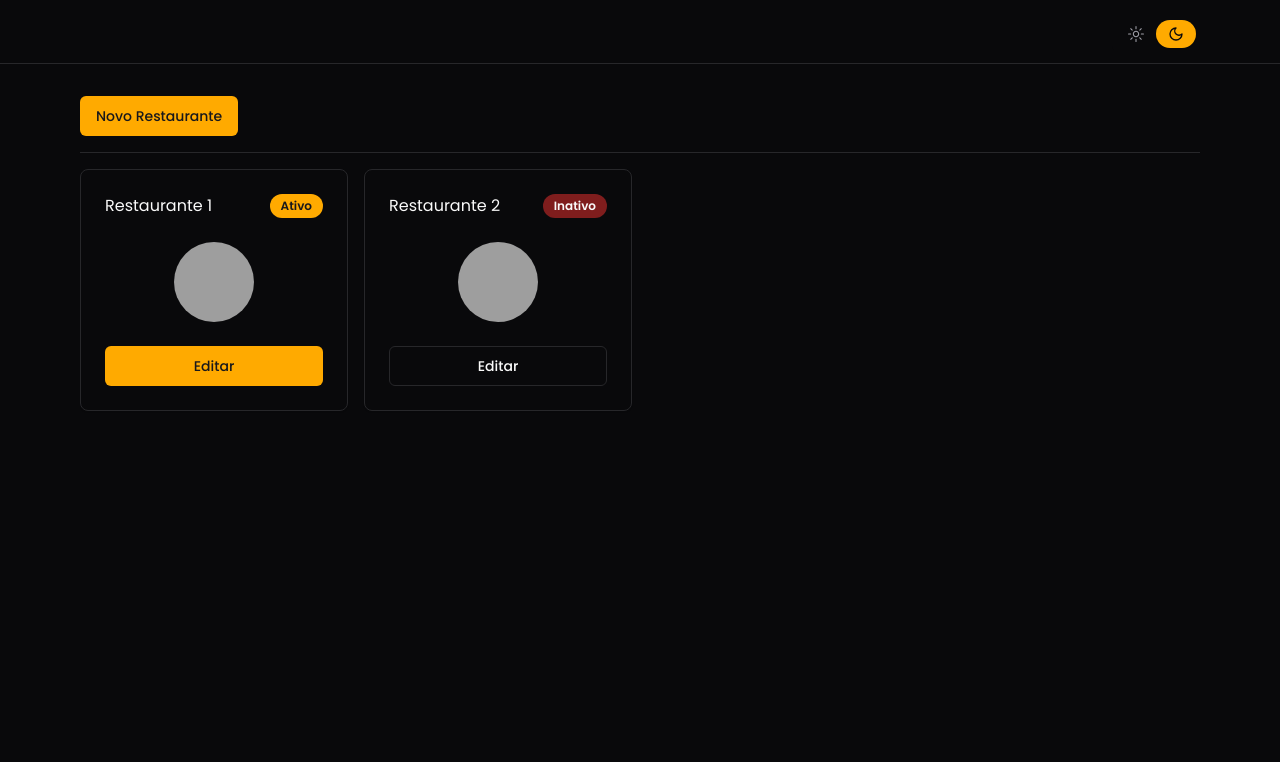
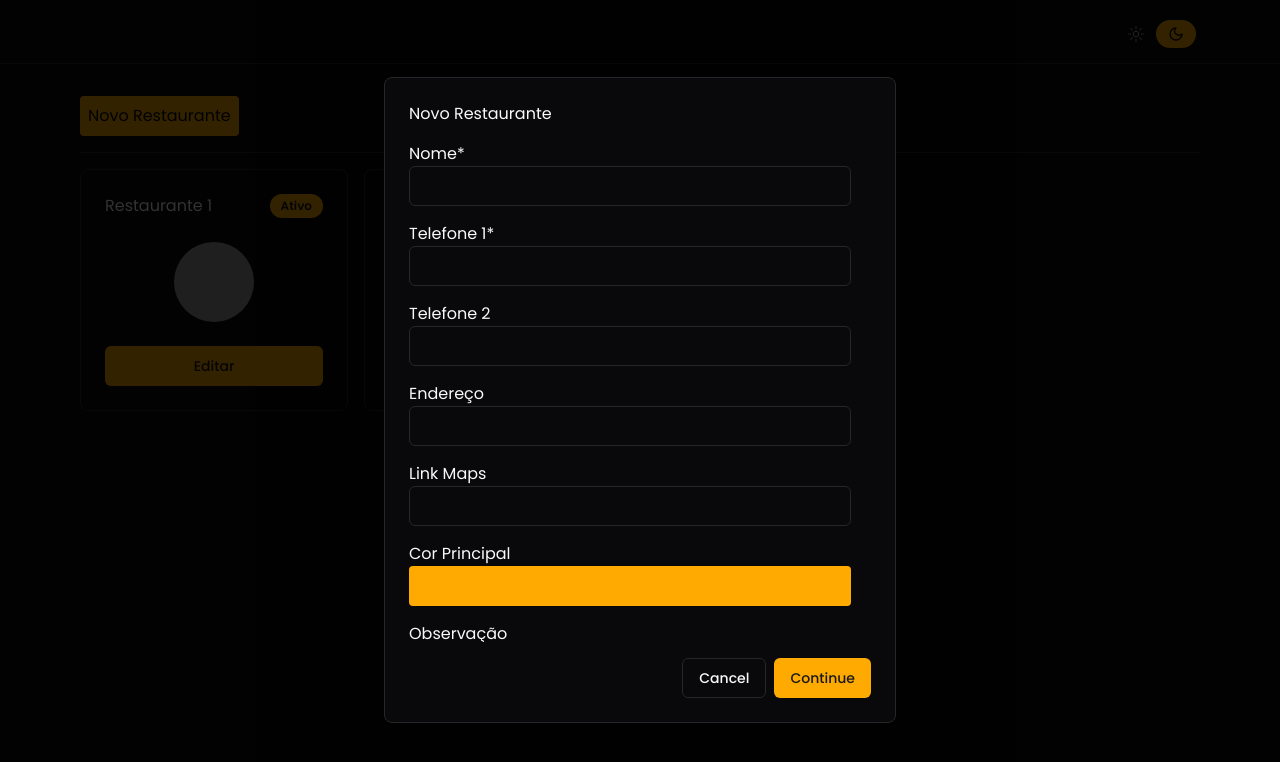
Before and after one commit to lucascardosopsd/minidapio, a Next.js app: page /dashboard in a window 1280 px wide. Both pictures are taken after a click on the button "Novo Restaurante". Shown: the top 762 px of the page. Built offline with nearby package versions, Linux system fonts and the light colour scheme; grey boxes are pictures that could not be loaded.

Commit message:
layout: new restaurant modal

```diff
--- a/app/(pages)/dashboard/page.tsx
+++ b/app/(pages)/dashboard/page.tsx
@@ -1,5 +1,4 @@
 "use client";
-
 import {
   Card,
   CardContent,
@@ -13,19 +12,225 @@ import { Separator } from "@/components/ui/separator";
 import Image from "next/image";
 import { ScrollArea } from "@/components/ui/scroll-area";
 import { restaurants } from "@/app/mock/restaurants";
+import {
+  AlertDialog,
+  AlertDialogAction,
+  AlertDialogCancel,
+  AlertDialogContent,
+  AlertDialogFooter,
+  AlertDialogHeader,
+  AlertDialogTrigger,
+} from "@/components/ui/alert-dialog";
+import { Input } from "@/components/ui/input";
+import { Checkbox } from "@/components/ui/checkbox";
+import { Textarea } from "@/components/ui/textarea";
+import { useState } from "react";
+import {
+  Select,
+  SelectContent,
+  SelectItem,
+  SelectTrigger,
+  SelectValue,
+} from "@/components/ui/select";
+import { weekDays } from "@/constants/weekDays";
+import { FaTrash } from "react-icons/fa6";
+
+interface HourProps {
+  id: number;
+  open: string;
+  close: string;
+}
+
+interface HoursProps {
+  weekDay: number;
+  open: boolean;
+  hours?: HourProps[];
+}
 
 export default function Dashboard() {
+  const [hours, setHours] = useState<HoursProps[]>([]);
+
+  const handleAddHour = () => {
+    setHours([
+      ...hours,
+      {
+        weekDay: 2,
+        open: true,
+        hours: [
+          {
+            id: 1,
+            open: "08:00",
+            close: "13:00",
+          },
+          {
+            id: 2,
+            open: "17:00",
+            close: "23:00",
+          },
+        ],
+      },
+    ]);
+  };
+
+  const handleRemoveHour = (index: number) => {
+    setHours((prev) => prev.filter((hour, indexMap) => index !== indexMap));
+  };
+
   return (
     <main className="flex items-center justify-center h-[calc(100svh-4rem)] gap-8 ">
       <div className="space-y-4 w-full">
-        <Button>Novo Restaurante</Button>
+        <AlertDialog>
+          <AlertDialogTrigger className="bg-primary text-background p-2 rounded hover:bg-primary/80 transition">
+            Novo Restaurante
+          </AlertDialogTrigger>
+
+          <AlertDialogContent>
+            <AlertDialogHeader>
+              <AlertDialogHeader>Novo Restaurante</AlertDialogHeader>
+            </AlertDialogHeader>
+
+            <div className="h-[500px] space-y-4 overflow-y-auto pr-5">
+              <div>
+                <p>Nome*</p>
+                <Input />
+              </div>
+
+              <div>
+                <p>Telefone 1*</p>
+                <Input />
+              </div>
+
+              <div>
+                <p>Telefone 2</p>
+                <Input />
+              </div>
+
+              <div>
+                <p>Endereço</p>
+                <Input />
+              </div>
+
+              <div>
+                <p>Link Maps</p>
+                <Input />
+              </div>
+
+              <div>
+                <div>
+                  <p>Cor Principal</p>
+                  <Input
+                    id="hs-color-input"
+                    value="#ffaa00"
+                    type="color"
+                    className="hidden"
+                  />
+
+                  <label
+                    htmlFor="hs-color-input"
+                    className="h-10 w-full cursor-pointer rounded disabled:opacity-50 disabled:pointer-events-none bg-primary block"
+                  />
+                </div>
+              </div>
+
+              <div>
+                <p>Observação</p>
+                <Textarea />
+              </div>
+
+              <div className="border border-border p-2 rounded space-y-4 flex flex-col">
+                <p>Horários</p>
+                <div className="grid grid-cols-3 gap-2">
+                  <div>
+                    <p>Dia</p>
+                    <Select>
+                      <SelectTrigger>
+                        <SelectValue placeholder="Dia" />
+                      </SelectTrigger>
+
+                      <SelectContent>
+                        {weekDays.map((day) => (
+                          <SelectItem value={day.value} key={day.id}>
+                            {day.name}
+                          </SelectItem>
+                        ))}
+                      </SelectContent>
+                    </Select>
+
+                    <Separator />
+                  </div>
+
+                  <div>
+                    <p>Inicio</p>
+                    <Input type="time" />
+                  </div>
+
+                  <div>
+                    <p>Fim</p>
+                    <Input type="time" />
+                  </div>
+
+                  <div className="flex items-center gap-2">
+                    <p>Ativo</p>
+                    <Checkbox />
+                  </div>
+                </div>
+
+                <Button onClick={handleAddHour}>Adicionar</Button>
+
+                {hours.map((hour) => (
+                  <div className="flex flex-col gap-2">
+                    <div className="flex items-center justify-center border border-border rounded p-2">
+                      <p>{weekDays[hour.weekDay].name}</p>
+                    </div>
+
+                    <div className="flex gap-2">
+                      {hour?.hours?.map((hourData, index) => (
+                        <div className="flex items-center gap-2">
+                          <div className="flex items-center justify-center border border-border rounded p-2">
+                            <p>{hourData.open}</p>
+                          </div>
+                          -
+                          <div className="flex items-center justify-center border border-border rounded p-2">
+                            <p>{hourData.close}</p>
+                          </div>
+                          <Button
+                            variant="destructive"
+                            onClick={() => handleRemoveHour(index)}
+                          >
+                            <FaTrash />
+                          </Button>
+                          {hour.hours && index !== hour.hours.length - 1 && (
+                            <Separator
+                              orientation="vertical"
+                              className="bg-muted-foreground"
+                            />
+                          )}
+                        </div>
+                      ))}
+                    </div>
+                  </div>
+                ))}
+              </div>
+
+              <div className="flex items-center gap-2">
+                <p>Cardápio Ativo?</p>
+                <Checkbox value="checked" />
+              </div>
+            </div>
+
+            <AlertDialogFooter>
+              <AlertDialogCancel>Cancel</AlertDialogCancel>
+              <AlertDialogAction>Continue</AlertDialogAction>
+            </AlertDialogFooter>
+          </AlertDialogContent>
+        </AlertDialog>
 
         <Separator className="w-full" />
 
         <ScrollArea className="h-[75svh]">
           <div className="grid grid-cols-1 mobile:grid-cols-2 tablet:grid-cols-4 gap-4 pb-4 tablet:pb-0">
             {restaurants.map((restaurant) => (
-              <Card className="w-full">
+              <Card className="w-full" key={restaurant.id}>
                 <CardHeader>
                   <div className="flex justify-between">
                     <p>{restaurant.title}</p>
--- a/app/globals.css
+++ b/app/globals.css
@@ -1,6 +1,18 @@
 @tailwind base;
 @tailwind components;
 @tailwind utilities;
+
+::-webkit-scrollbar {
+  @apply w-3;
+}
+
+::-webkit-scrollbar-track {
+  @apply bg-transparent;
+}
+
+::-webkit-scrollbar-thumb {
+  @apply bg-muted rounded-full;
+}
 
 @layer base {
   :root {
--- a/app/mock/sidebar.ts
+++ /dev/null
@@ -1,15 +0,0 @@
-import { IconType } from "react-icons";
-import { IoSettingsOutline } from "react-icons/io5";
-
-interface SidebarItemProps {
-  icon: IconType;
-  title: string;
-  fn?: () => any;
-}
-
-export const SidebarLinks: SidebarItemProps[] = [
-  {
-    icon: IoSettingsOutline,
-    title: "Configurações",
-  },
-];
--- /dev/null
+++ b/constants/weekDays.ts
@@ -0,0 +1,37 @@
+export const weekDays = [
+  {
+    id: 1,
+    name: "Dom",
+    value: "1",
+  },
+  {
+    id: 2,
+    name: "Seg",
+    value: "2",
+  },
+  {
+    id: 3,
+    name: "Ter",
+    value: "3",
+  },
+  {
+    id: 4,
+    name: "Qua",
+    value: "4",
+  },
+  {
+    id: 5,
+    name: "Qui",
+    value: "5",
+  },
+  {
+    id: 6,
+    name: "Sex",
+    value: "6",
+  },
+  {
+    id: 7,
+    name: "Sab",
+    value: "7",
+  },
+];
--- a/package.json
+++ b/package.json
@@ -21,6 +21,7 @@
     "@radix-ui/react-slot": "^1.0.2",
     "@radix-ui/react-tabs": "^1.0.4",
     "@tanstack/react-table": "^8.11.7",
+    "@types/react-color": "^3.0.11",
     "class-variance-authority": "^0.7.0",
     "clsx": "^2.1.0",
     "embla-carousel-react": "^8.0.0-rc21",
@@ -30,6 +31,7 @@
     "next-themes": "^0.2.1",
     "prisma": "^5.8.1",
     "react": "^18",
+    "react-color": "^2.19.3",
     "react-dom": "^18",
     "react-hook-form": "^7.49.3",
     "react-icons": "^5.0.1",
```
Also changed, not shown: 1 other file (tests, documents, lock files or other folders).
